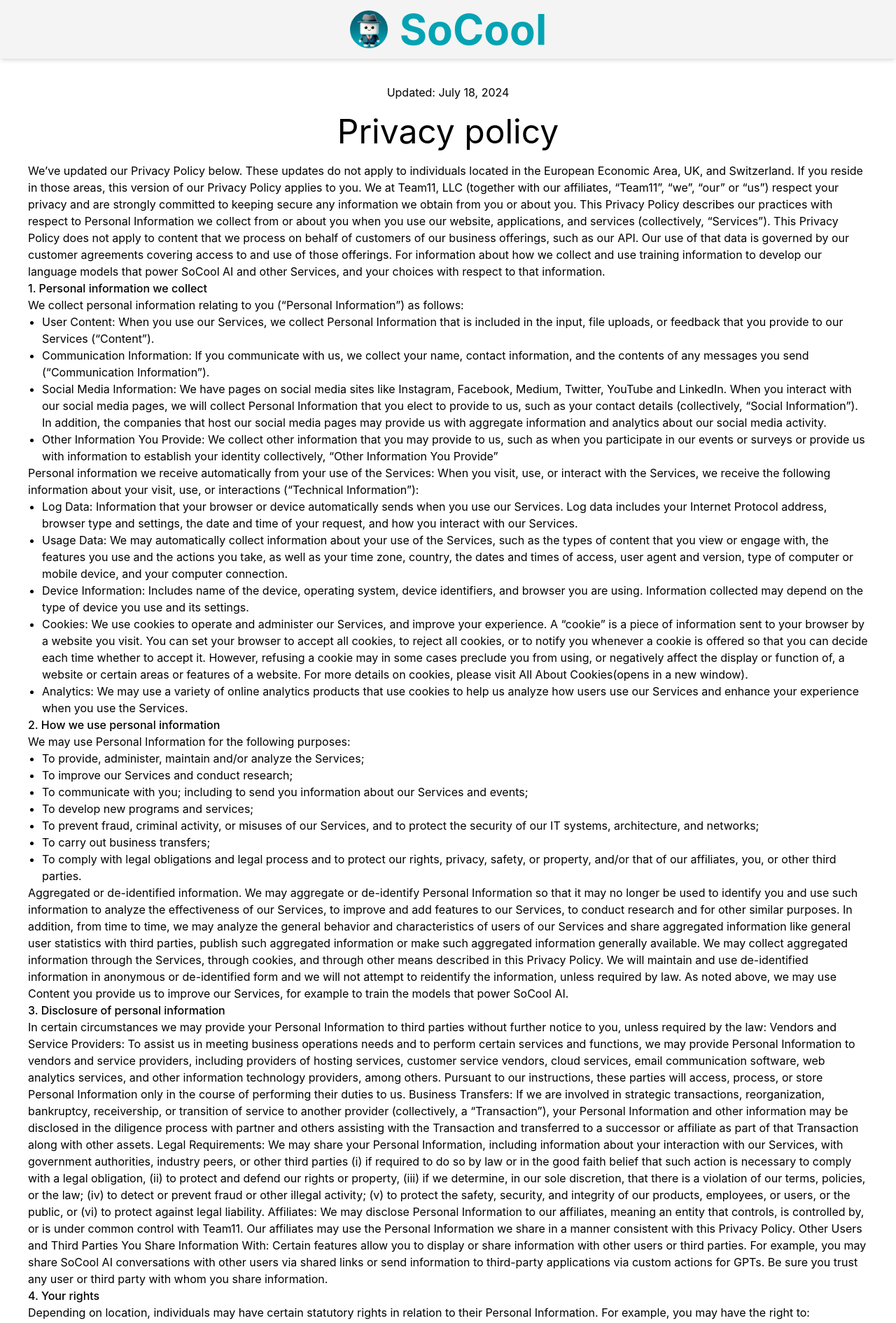
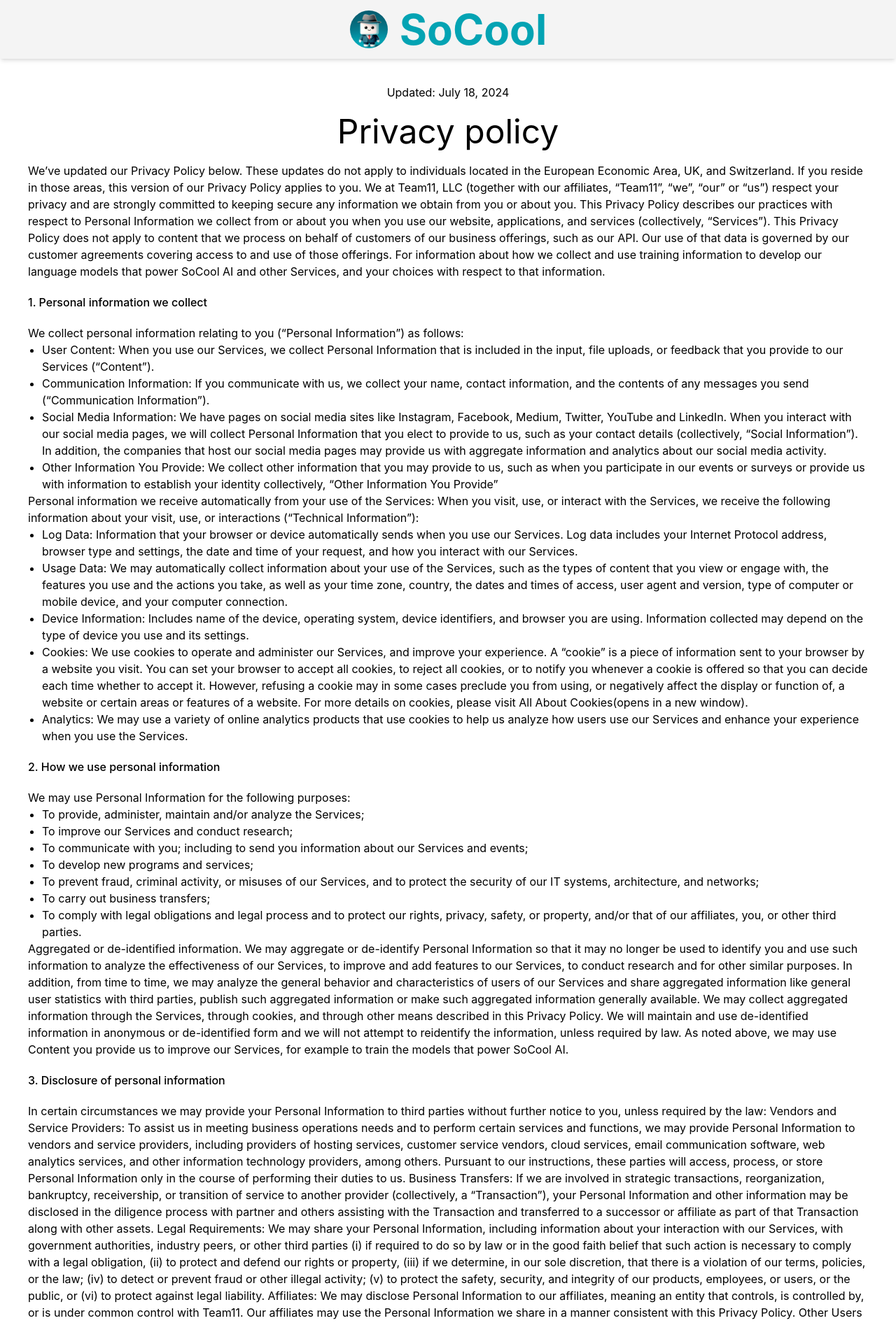
Before and after one commit to henrytmessage/SoCool_FrontEnd, a React (Create React App) app: page /Policy in a window 1280 px wide. Shown: the top 1891 px of the page at 70% size. Built offline with nearby package versions, Linux system fonts and the light colour scheme; no server answers.

Commit message:
fix padding policy

```diff
--- a/src/common/CustomDropDown.tsx
+++ b/src/common/CustomDropDown.tsx
@@ -6,11 +6,7 @@
 const items: MenuProps['items'] = [
   {
     key: '1',
-    label: (
-      <a target="_blank" rel="noopener noreferrer" href="contact@socool.ai">
-        contact@socool.ai
-      </a>
-    )
+    label: <p>contact@socool.ai</p>
   }
   // {
   //   key: '2',
--- a/src/components/PrivatePolicy.tsx
+++ b/src/components/PrivatePolicy.tsx
@@ -16,7 +16,7 @@
         governed by our customer agreements covering access to and use of those offerings. For information about how we
         collect and use training information to develop our language models that power SoCool AI and other Services, and
         your choices with respect to that information.
-        <div className="font-medium">1. Personal information we collect</div>
+        <div className="font-medium py-5">1. Personal information we collect</div>
         <div>We collect personal information relating to you (“Personal Information”) as follows:</div>
         <ul className="list-disc pl-5">
           <li>
@@ -74,7 +74,7 @@
             use our Services and enhance your experience when you use the Services.
           </li>
         </ul>
-        <div className="font-medium">2. How we use personal information</div>
+        <div className="font-medium py-5">2. How we use personal information</div>
         <div>We may use Personal Information for the following purposes:</div>
         <ul className="list-disc pl-5">
           <li>To provide, administer, maintain and/or analyze the Services;</li>
@@ -103,7 +103,7 @@
           information, unless required by law. As noted above, we may use Content you provide us to improve our
           Services, for example to train the models that power SoCool AI.
         </div>
-        <div className="font-medium">3. Disclosure of personal information</div>
+        <div className="font-medium py-5">3. Disclosure of personal information</div>
         <div>
           In certain circumstances we may provide your Personal Information to third parties without further notice to
           you, unless required by the law: Vendors and Service Providers: To assist us in meeting business operations
@@ -129,7 +129,7 @@
           conversations with other users via shared links or send information to third-party applications via custom
           actions for GPTs. Be sure you trust any user or third party with whom you share information.
         </div>
-        <div className="font-medium">4. Your rights</div>
+        <div className="font-medium py-5">4. Your rights</div>
         <div>
           Depending on location, individuals may have certain statutory rights in relation to their Personal
           Information. For example, you may have the right to:
```
